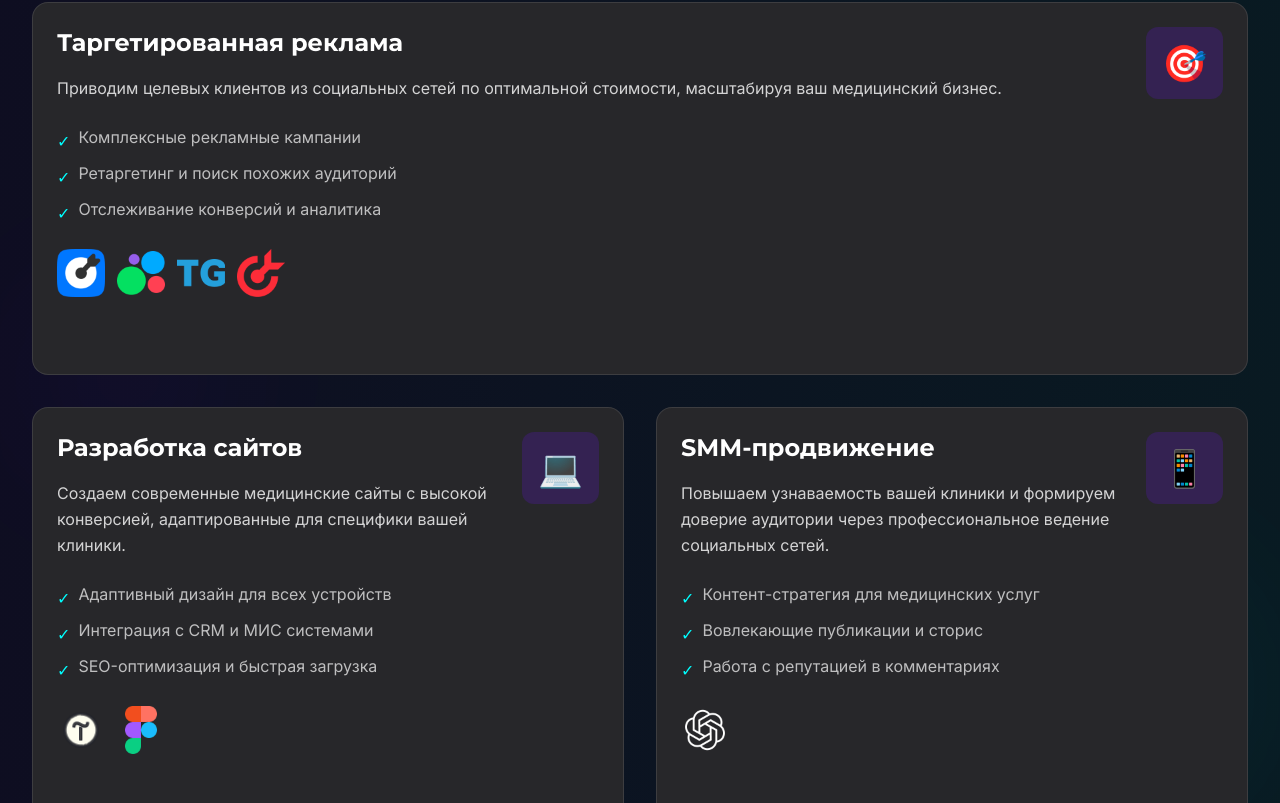
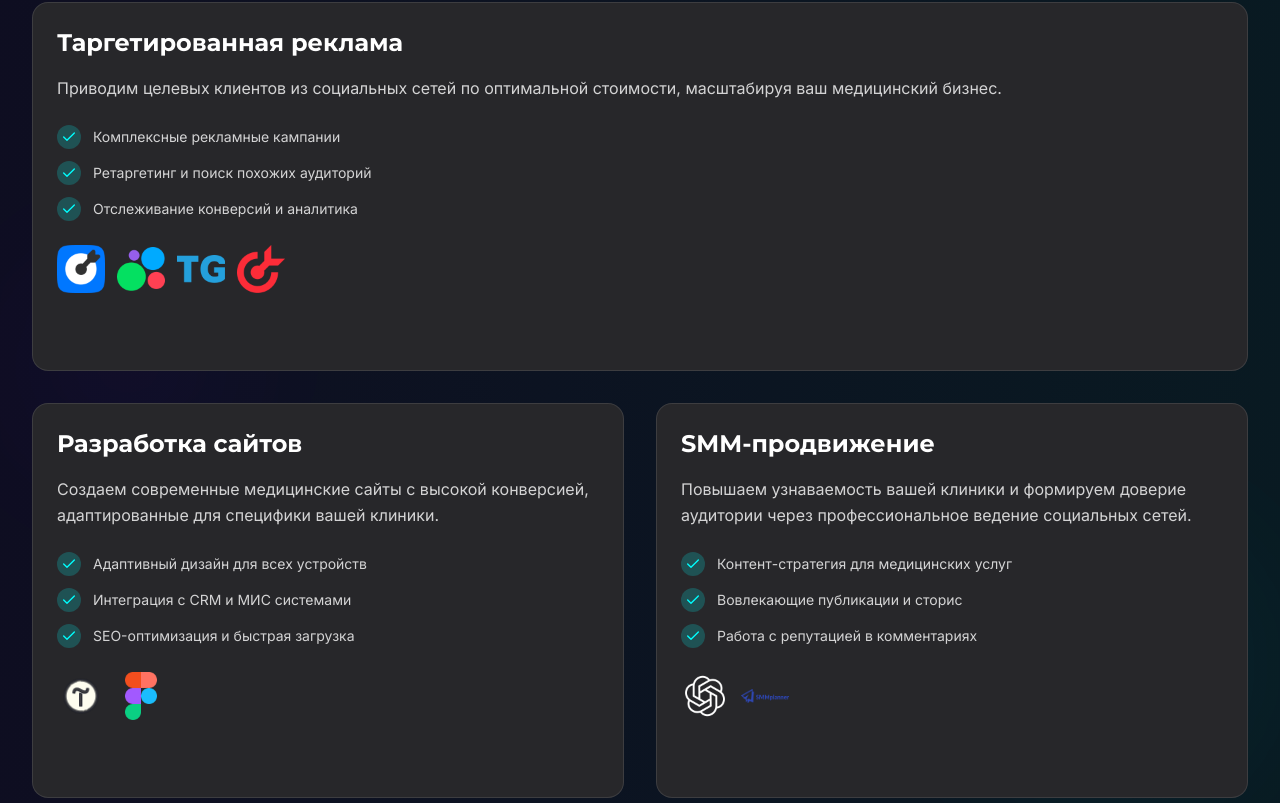
Before and after one commit to imnadsa/agency, a Next.js app: page / in a window 1280 px wide. Shown: the part 2377-3180 px from the top of the page. Built offline with nearby package versions, Linux system fonts and the light colour scheme.

Commit message:
Update services.tsx

```diff
--- a/components/services.tsx
+++ b/components/services.tsx
@@ -2,11 +2,10 @@
 
 import { useState, useCallback } from "react"
 import { useInView } from "react-intersection-observer"
-import { ArrowRight } from "lucide-react"
+import { ArrowRight, Check } from "lucide-react"
 import { cn } from "@/lib/utils"
 
 type ServiceCardProps = {
-  icon?: string
   title: string
   description: string
   index: number
@@ -15,7 +14,7 @@ type ServiceCardProps = {
   onClick?: () => void
 }
 
-function ServiceCard({ icon, title, description, index, logos, features, onClick }: ServiceCardProps) {
+function ServiceCard({ title, description, index, logos, features, onClick }: ServiceCardProps) {
   const [isHovered, setIsHovered] = useState(false)
   const { ref, inView } = useInView({
     triggerOnce: true,
@@ -63,11 +62,13 @@ function ServiceCard({ icon, title, description, index, logos, features, onClick
 
             {/* Список возможностей */}
             {features && features.length > 0 && (
-              <ul className="space-y-2 mb-6">
+              <ul className="space-y-3 mb-6">
                 {features.map((feature, idx) => (
-                  <li key={idx} className="flex items-start gap-2">
-                    <span className="text-accent-cyan mt-1 flex-shrink-0">✓</span>
-                    <span className="text-white/70">{feature}</span>
+                  <li key={idx} className="flex items-center gap-3">
+                    <div className="flex-shrink-0 w-6 h-6 rounded-full bg-accent-cyan/20 flex items-center justify-center">
+                      <Check className="w-4 h-4 text-accent-cyan" />
+                    </div>
+                    <span className="text-white/80 text-sm leading-relaxed">{feature}</span>
                   </li>
                 ))}
               </ul>
@@ -91,18 +92,6 @@ function ServiceCard({ icon, title, description, index, logos, features, onClick
               Подробнее <ArrowRight className="ml-1 w-4 h-4" />
             </div>
           </div>
-
-          {icon && (
-            <div
-              className={cn(
-                "text-4xl bg-primary/20 p-4 rounded-xl text-accent-cyan transition-transform duration-200",
-                isHovered && "scale-110 rotate-3",
-              )}
-              style={{ willChange: "transform" }}
-            >
-              {icon}
-            </div>
-          )}
         </div>
       </div>
     </div>
@@ -119,7 +108,6 @@ export default function Services() {
     {
       title: "Таргетированная реклама",
       description: "Приводим целевых клиентов из социальных сетей по оптимальной стоимости, масштабируя ваш медицинский бизнес.",
-      icon: "🎯",
       features: [
         "Комплексные рекламные кампании",
         "Ретаргетинг и поиск похожих аудиторий",
@@ -153,7 +141,6 @@ export default function Services() {
     {
       title: "Разработка сайтов",
       description: "Создаем современные медицинские сайты с высокой конверсией, адаптированные для специфики вашей клиники.",
-      icon: "💻",
       features: [
         "Адаптивный дизайн для всех устройств",
         "Интеграция с CRM и МИС системами",
@@ -177,7 +164,6 @@ export default function Services() {
     {
       title: "SMM-продвижение",
       description: "Повышаем узнаваемость вашей клиники и формируем доверие аудитории через профессиональное ведение социальных сетей.",
-      icon: "📱",
       features: [
         "Контент-стратегия для медицинских услуг",
         "Вовлекающие публикации и сторис",
@@ -190,13 +176,17 @@ export default function Services() {
             alt="SMM GPT"
             className="w-12 h-12 object-contain transition-transform duration-200 hover:scale-110 hover:rotate-3"
           />
+          <img
+            src="/smmPLANER.png"
+            alt="SMM Planer"
+            className="w-12 h-12 object-contain transition-transform duration-200 hover:scale-110 hover:rotate-3"
+          />
         </>
       ),
     },
     {
       title: "Контекстная реклама",
       description: "Привлекаем пациентов точно в момент, когда они ищут медицинские услуги, обеспечивая высокую конверсию.",
-      icon: "🔍",
       features: [
         "Глубокий анализ ключевых слов",
         "A/B тестирование объявлений",
@@ -215,7 +205,6 @@ export default function Services() {
     {
       title: "ИИ-автоматизация",
       description: "Внедряем инновационные решения на базе искусственного интеллекта для оптимизации процессов вашей клиники.",
-      icon: "🤖",
       features: [
         "Чат-боты для записи и консультаций",
         "Автоматизация документооборота",
@@ -262,7 +251,6 @@ export default function Services() {
             <ServiceCard
               title={services[0].title}
               description={services[0].description}
-              icon={services[0].icon}
               index={0}
               logos={services[0].logos}
               features={services[0].features}
@@ -274,7 +262,6 @@ export default function Services() {
               key={index + 1}
               title={service.title}
               description={service.description}
-              icon={service.icon}
               index={index + 1}
               logos={service.logos}
               features={service.features}
```
